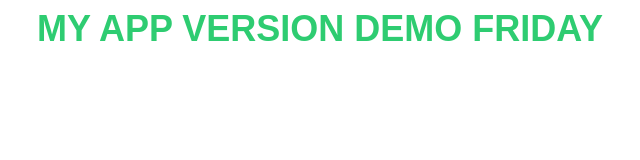
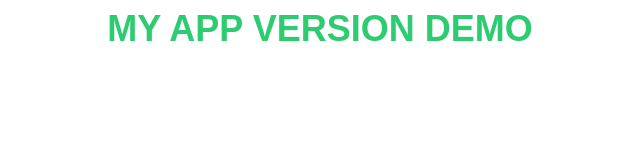
Before and after one commit to cecbrclass/argodemo, a plain HTML site: page app/index.html in a window 1280 px wide. Shown: the whole page, without its empty margins (320-960 px from the left). Drawn offline with Linux system fonts and the light colour scheme.

Commit message:
Update index.html

```diff
--- a/app/index.html
+++ b/app/index.html
@@ -1 +1 @@
-<p style="text-align:center"><span style="color:#2ecc71"><span style="font-size:36px"><span style="font-family:Arial,Helvetica,sans-serif"><strong><span style="background-color:#ffffff">MY APP VERSION DEMO FRIDAY </span></strong></span></span></span></p>
+<p style="text-align:center"><span style="color:#2ecc71"><span style="font-size:36px"><span style="font-family:Arial,Helvetica,sans-serif"><strong><span style="background-color:#ffffff">MY APP VERSION DEMO  </span></strong></span></span></span></p>
```
